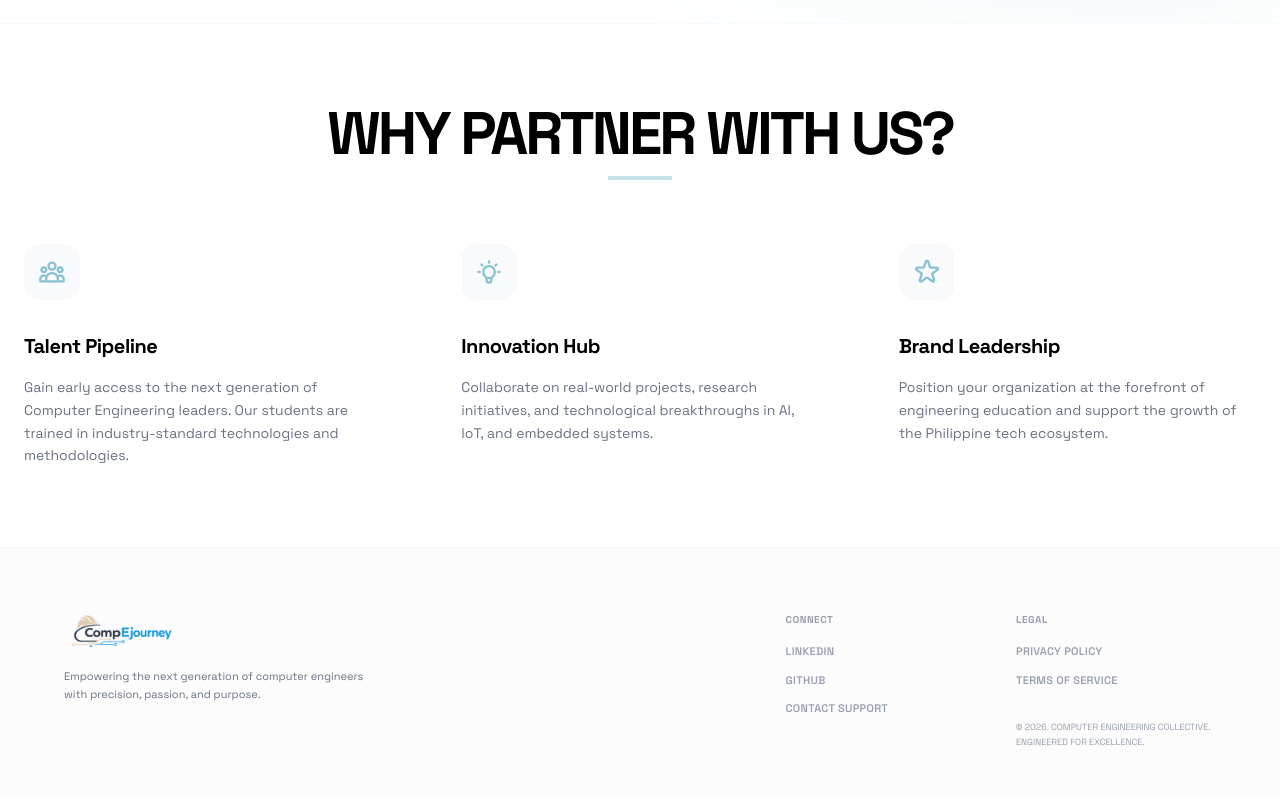
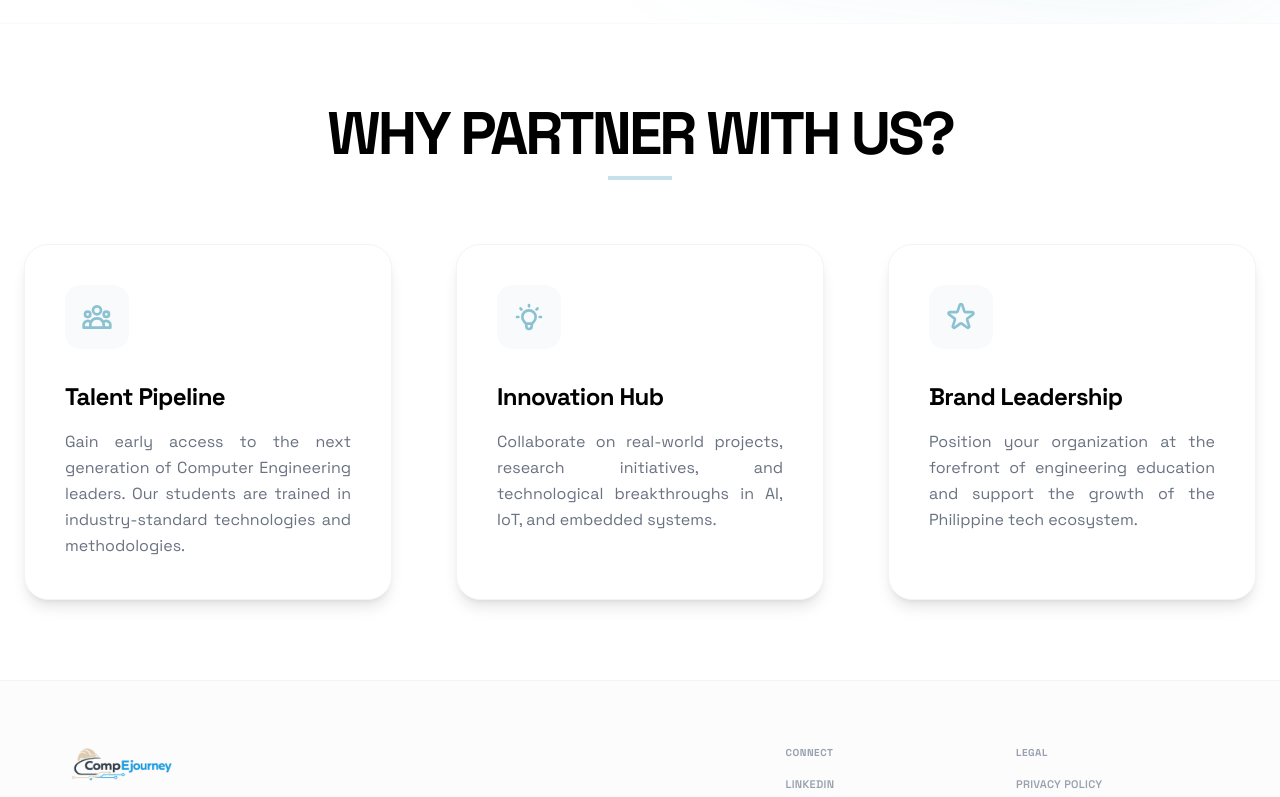
Before and after one commit to LucidUxs/Comp-E-Journey, a React (Vite) app: page /partners in a window 1280 px wide. Shown: the part 1516-2313 px from the top of the page. Built offline with nearby package versions, Linux system fonts and the light colour scheme.

Commit message:
justify descriptions in partners page, enhance layouts

```diff
--- a/src/pages/Partners.jsx
+++ b/src/pages/Partners.jsx
@@ -50,7 +50,7 @@ export default function Partners() {
                                 <p className="font-bold text-[#419CB8] mb-3 text-base sm:text-lg lg:text-xl whitespace-normal md:whitespace-nowrap leading-tight">
                                     The Institute of Computer Engineers of the Philippines (ICpEP), Inc.
                                 </p>
-                                <p className="text-left md:text-justify">
+                                <p className="text-justify">
                                     The country’s premier professional organization for computer engineering, representing practitioners, educators, and students. Founded in 1992 and reformed in 2008, it serves as the official body for industry and academia, dedicated to elevating the profession through the Certified Computer Engineer (CCpE) credential and strategic partnerships. With its vision to produce world-class Filipino engineers, ICpEP fosters a culture of excellence, innovation, and global competitiveness by bridging the gap between local talent and the international technological landscape.
                                 </p>
                             </div>
@@ -74,7 +74,7 @@ export default function Partners() {
                             {/* Left: Scattered Logos */}
                             <div className="w-full lg:w-1/2">
                                 <h2 className="text-5xl sm:text-7xl font-black tracking-tighter mb-4">Our Network</h2>
-                                <p className="text-gray-400 font-bold tracking-tight mb-12 max-w-md">Over 30+ elite universities have partnered with Computer Engineering across the archipelago.</p>
+                                <p className="text-gray-400 font-bold tracking-tight mb-12 max-w-md text-justify">Over 30+ elite universities have partnered with Computer Engineering across the archipelago.</p>
 
                                 <div className="relative h-[250px] md:h-[400px] lg:h-[500px] w-full bg-gray-50 rounded-[30px] lg:rounded-[40px] border-2 border-gray-100 p-4 lg:p-8 overflow-hidden shadow-inner">
                                     {/* Scattered Logo Placeholders - Improved Visibility for Mobile */}
@@ -107,7 +107,7 @@ export default function Partners() {
                                         src="/assets/philippines_map.png"
                                         alt="Philippines Map"
                                         loading="lazy"
-                                        className="w-[280px] md:w-[400px] lg:w-[550px] max-w-full h-auto drop-shadow-[0_20px_40px_rgba(65,156,184,0.3)] lg:drop-shadow-[0_30px_70px_rgba(65,156,184,0.25)]"
+                                        className="w-[350px] sm:w-[400px] md:w-[450px] lg:w-[550px] max-w-full h-auto drop-shadow-[0_20px_40px_rgba(65,156,184,0.3)] lg:drop-shadow-[0_30px_70px_rgba(65,156,184,0.25)]"
                                     />
                                     {/* Location Pin Icons on Map */}
                                     {PIN_LOCATIONS.map((pin, idx) => (
@@ -131,31 +131,31 @@ export default function Partners() {
                         <h2 className="text-4xl sm:text-6xl font-black tracking-tighter mb-3 uppercase">Why Partner With Us?</h2>
                         <div className="w-16 h-1 bg-[#419CB8] mx-auto opacity-30"></div>
                     </div>
-                    <div className="grid grid-cols-1 md:grid-cols-3 gap-12 sm:gap-20">
-                        <div className="group">
-                            <div className="w-14 h-14 bg-gray-50 rounded-2xl mb-8 flex items-center justify-center group-hover:bg-[#419CB8]/5 transition-all">
-                                <HiOutlineUserGroup className="w-7 h-7 text-[#419CB8]/60 group-hover:text-[#419CB8] group-hover:scale-110 transition-all" />
+                    <div className="grid grid-cols-1 md:grid-cols-3 gap-8 sm:gap-12 lg:gap-16">
+                        <div className="group bg-white rounded-3xl p-8 sm:p-10 shadow-lg hover:shadow-2xl hover:shadow-[#419CB8]/20 transition-all duration-300 border border-gray-100 flex flex-col h-full hover:-translate-y-2">
+                            <div className="w-16 h-16 bg-gray-50 rounded-2xl mb-8 flex items-center justify-center group-hover:bg-[#419CB8]/10 transition-all">
+                                <HiOutlineUserGroup className="w-8 h-8 text-[#419CB8]/60 group-hover:text-[#419CB8] group-hover:scale-110 transition-all" />
                             </div>
-                            <h3 className="text-xl font-bold mb-4 tracking-tight">Talent Pipeline</h3>
-                            <p className="text-gray-500 leading-relaxed text-sm">
+                            <h3 className="text-2xl font-bold mb-4 tracking-tight">Talent Pipeline</h3>
+                            <p className="text-gray-500 leading-relaxed text-justify">
                                 Gain early access to the next generation of Computer Engineering leaders. Our students are trained in industry-standard technologies and methodologies.
                             </p>
                         </div>
-                        <div className="group">
-                            <div className="w-14 h-14 bg-gray-50 rounded-2xl mb-8 flex items-center justify-center group-hover:bg-[#419CB8]/5 transition-all">
-                                <HiOutlineLightBulb className="w-7 h-7 text-[#419CB8]/60 group-hover:text-[#419CB8] group-hover:scale-110 transition-all" />
+                        <div className="group bg-white rounded-3xl p-8 sm:p-10 shadow-lg hover:shadow-2xl hover:shadow-[#419CB8]/20 transition-all duration-300 border border-gray-100 flex flex-col h-full hover:-translate-y-2">
+                            <div className="w-16 h-16 bg-gray-50 rounded-2xl mb-8 flex items-center justify-center group-hover:bg-[#419CB8]/10 transition-all">
+                                <HiOutlineLightBulb className="w-8 h-8 text-[#419CB8]/60 group-hover:text-[#419CB8] group-hover:scale-110 transition-all" />
                             </div>
-                            <h3 className="text-xl font-bold mb-4 tracking-tight">Innovation Hub</h3>
-                            <p className="text-gray-500 leading-relaxed text-sm">
+                            <h3 className="text-2xl font-bold mb-4 tracking-tight">Innovation Hub</h3>
+                            <p className="text-gray-500 leading-relaxed text-justify">
                                 Collaborate on real-world projects, research initiatives, and technological breakthroughs in AI, IoT, and embedded systems.
                             </p>
                         </div>
-                        <div className="group">
-                            <div className="w-14 h-14 bg-gray-50 rounded-2xl mb-8 flex items-center justify-center group-hover:bg-[#419CB8]/5 transition-all">
-                                <HiOutlineStar className="w-7 h-7 text-[#419CB8]/60 group-hover:text-[#419CB8] group-hover:scale-110 transition-all" />
+                        <div className="group bg-white rounded-3xl p-8 sm:p-10 shadow-lg hover:shadow-2xl hover:shadow-[#419CB8]/20 transition-all duration-300 border border-gray-100 flex flex-col h-full hover:-translate-y-2">
+                            <div className="w-16 h-16 bg-gray-50 rounded-2xl mb-8 flex items-center justify-center group-hover:bg-[#419CB8]/10 transition-all">
+                                <HiOutlineStar className="w-8 h-8 text-[#419CB8]/60 group-hover:text-[#419CB8] group-hover:scale-110 transition-all" />
                             </div>
-                            <h3 className="text-xl font-bold mb-4 tracking-tight">Brand Leadership</h3>
-                            <p className="text-gray-500 leading-relaxed text-sm">
+                            <h3 className="text-2xl font-bold mb-4 tracking-tight">Brand Leadership</h3>
+                            <p className="text-gray-500 leading-relaxed text-justify">
                                 Position your organization at the forefront of engineering education and support the growth of the Philippine tech ecosystem.
                             </p>
                         </div>
```
